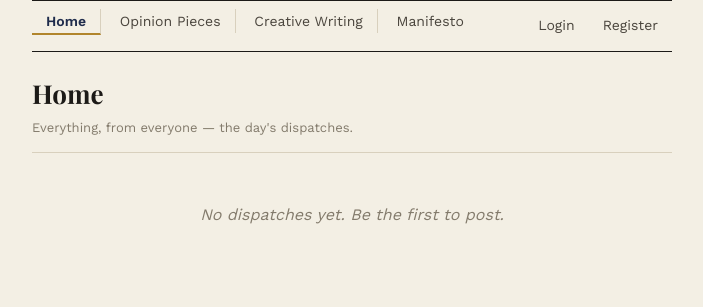
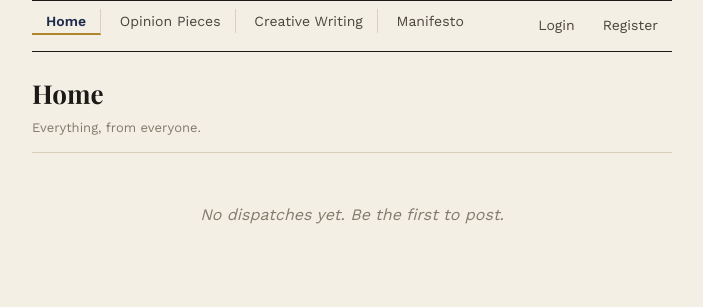
Before and after one commit to juanpabloantoniocb/retro_social, a Flask app: page / in a window 1280 px wide. Shown: the part 136-443 px from the top of the page, without its empty margins (288-991 px from the left). Run offline with Flask 3, Linux system fonts and the light colour scheme; data that the repository does not hold is empty; some web fonts are replaced.

Commit message:
Add files via upload

```diff
--- a/templates/home.html
+++ b/templates/home.html
@@ -3,7 +3,7 @@
 {% block content %}
 
 <h1 class="section-heading">Home</h1>
-<p class="section-sub">Everything, from everyone — the day's dispatches.</p>
+<p class="section-sub">Everything, from everyone.</p>
 
 {% if current_user %}
 <div class="compose">
```
